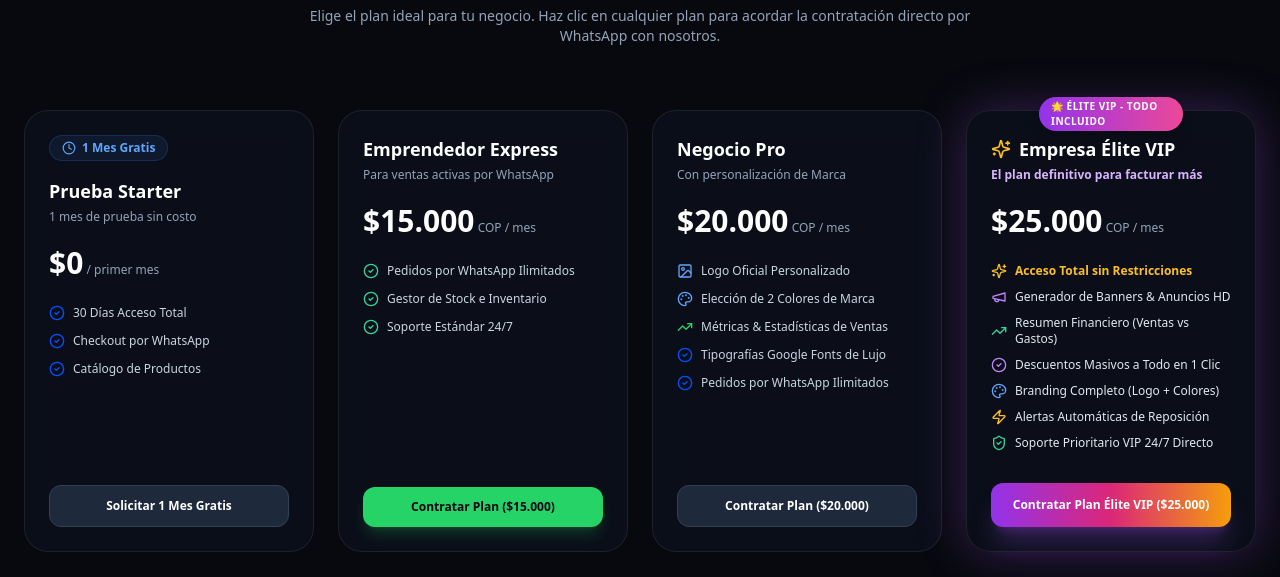
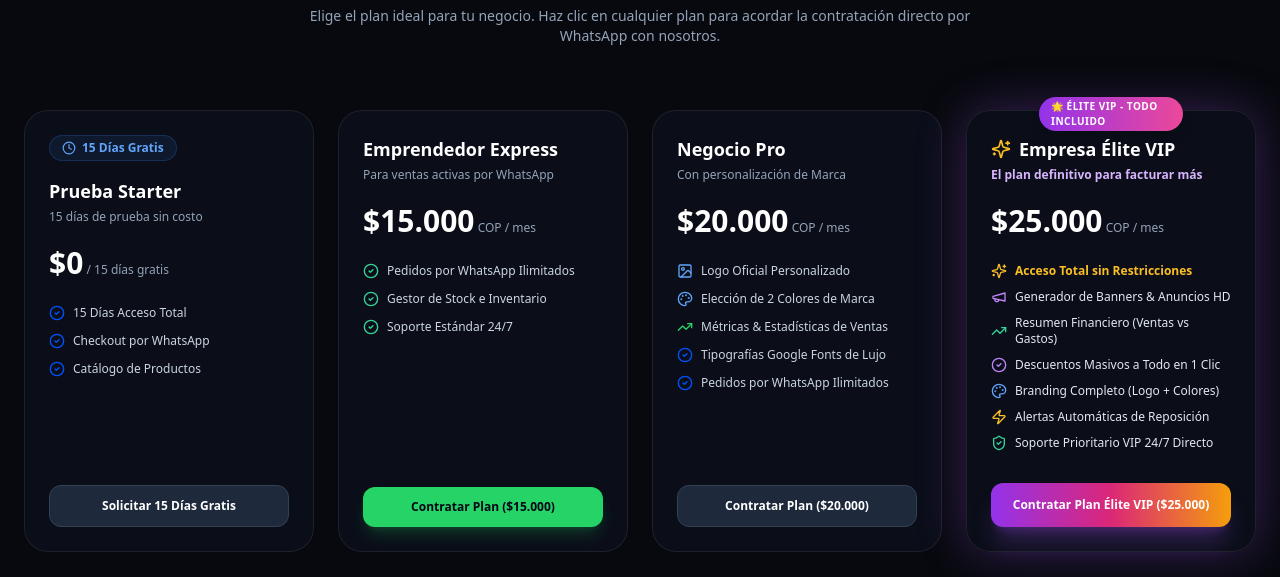
Before and after one commit to CamiloGarcia11/VisionWebProductos, a Next.js app: page / in a window 1280 px wide. Shown: the part 880-1457 px from the top of the page. Built offline with nearby package versions, Linux system fonts and the light colour scheme.

Commit message:
Security: remover placeholder de correo admin en login por seguridad

```diff
--- a/src/app/(admin)/admin/login/page.tsx
+++ b/src/app/(admin)/admin/login/page.tsx
@@ -73,7 +73,7 @@ export default function AdminLoginPage() {
               <input
                 type="email"
                 required
-                placeholder="admin@visionweb.com"
+                placeholder="Correo electrónico..."
                 value={email}
                 onChange={(e) => setEmail(e.target.value)}
                 className="w-full bg-slate-950 border border-slate-800 rounded-xl pl-10 pr-4 py-2.5 text-sm text-white placeholder:text-slate-600 focus:outline-none focus:border-[#0052FF]"
--- a/src/app/(admin)/admin/page.tsx
+++ b/src/app/(admin)/admin/page.tsx
@@ -512,7 +512,7 @@ export default function SuperAdminDashboard() {
                 className="w-full sm:w-auto bg-slate-950 border border-slate-800 text-xs font-bold text-white rounded-xl px-3 py-2 focus:outline-none focus:border-[#0052FF]"
               >
                 <option value="ALL">Todos los Planes</option>
-                <option value="FREE">Prueba Starter (1 Mes Gratis)</option>
+                <option value="FREE_TRIAL">Prueba Gratis (15 Días)</option>
                 <option value="BASICO">Emprendedor Express ($15.000)</option>
                 <option value="PRO">Negocio Pro ($20.000)</option>
                 <option value="EMPRESA">Empresa Élite VIP ($25.000)</option>
@@ -827,7 +827,7 @@ export default function SuperAdminDashboard() {
                       />
                       <div>
                         <span className="font-bold text-white flex items-center gap-1.5">
-                          <CreditCard className="h-3.5 w-3.5 text-[#60A5FA]" /> Módulo Pasarela Directa (Wompi / Mercado Pago)
+                          <CreditCard className="h-3.5 w-3.5 text-[#60A5FA]" /> Módulo Pasarela Directa (Cobro Electrónico en Línea)
                         </span>
                         <p className="text-[11px] text-slate-500">Permite configurar llaves de cobro en línea en planes $25k</p>
                       </div>
@@ -1040,7 +1040,7 @@ export default function SuperAdminDashboard() {
                       onChange={(e) => setNewUserData({ ...newUserData, plan: e.target.value })}
                       className="w-full bg-slate-950 border border-slate-800 rounded-xl px-3 py-2 text-xs text-white focus:outline-none focus:border-[#0052FF]"
                     >
-                      <option value="FREE">Prueba Starter (1 Mes Gratis)</option>
+                      <option value="FREE_TRIAL">Prueba Gratis (15 Días - $0 COP)</option>
                       <option value="BASICO">Emprendedor Express ($15.000)</option>
                       <option value="PRO">Negocio Pro ($20.000)</option>
                       <option value="EMPRESA">Empresa Élite VIP ($25.000)</option>
--- a/src/app/(dashboard)/dashboard/page.tsx
+++ b/src/app/(dashboard)/dashboard/page.tsx
@@ -1866,8 +1866,8 @@ function PlanTutorialModal({
       {
         icon: <CreditCard className="h-8 w-8 text-[#60A5FA]" />,
         tag: "2. COBROS EN LÍNEA",
-        heading: "Pasarelas Directas (Wompi / MercadoPago)",
-        desc: "Configura tus llaves API de Wompi o MercadoPago para que tus clientes paguen con tarjetas de crédito, PSE y Nequi en tiempo real.",
+        heading: "Pasarelas de Pago Directas",
+        desc: "Habilita la recepción de pagos automáticos con tarjetas de crédito, PSE y Nequi en tiempo real para tu tienda.",
       },
       {
         icon: <Megaphone className="h-8 w-8 text-purple-400" />,
--- a/src/app/[store_slug]/checkout/page.tsx
+++ b/src/app/[store_slug]/checkout/page.tsx
@@ -216,16 +216,16 @@ export default function CheckoutPage({ params }: { params: { store_slug: string
                     {paymentMode === "GATEWAY" && <CheckCircle2 className="h-5 w-5 text-blue-600" />}
                   </div>
                   <h3 className="font-bold text-sm text-slate-900">Pasarela Directa</h3>
-                  <p className="text-xs text-slate-500 mt-1">Paga en línea seguro con PSE, Tarjeta o Wompi / Mercado Pago.</p>
+                  <p className="text-xs text-slate-500 mt-1">Paga en línea seguro con Tarjeta o PSE.</p>
                 </button>
               </div>
 
-              {/* Dynamic CTA Button */}
+              <div className="pt-4 border-t border-slate-200">
                 {paymentMode === "WHATSAPP" ? (
                   <button
                     type="button"
                     onClick={handleWhatsAppCheckout}
-                  className="w-full bg-[#25D366] hover:bg-[#128C7E] text-white font-bold py-3.5 rounded-xl transition flex items-center justify-center gap-2 text-base shadow-md"
+                    className="w-full bg-[#25D366] hover:bg-[#20bd5a] text-slate-950 font-black py-3.5 rounded-xl transition flex items-center justify-center gap-2 text-base shadow-lg shadow-[#25D366]/20"
                   >
                     <MessageSquare className="h-5 w-5" /> Enviar Pedido a WhatsApp
                   </button>
@@ -236,9 +236,10 @@ export default function CheckoutPage({ params }: { params: { store_slug: string
                     disabled={isProcessing}
                     className="w-full bg-blue-600 hover:bg-blue-500 text-white font-bold py-3.5 rounded-xl transition flex items-center justify-center gap-2 text-base shadow-md disabled:opacity-50"
                   >
-                  <CreditCard className="h-5 w-5" /> {isProcessing ? "Procesando Pago..." : "Pagar con Wompi / Mercado Pago"}
+                    <CreditCard className="h-5 w-5" /> {isProcessing ? "Procesando Pago..." : "Pagar en Línea Directo (PSE / Tarjeta)"}
                   </button>
                 )}
+              </div>
             </div>
           </div>
 
--- a/src/app/page.tsx
+++ b/src/app/page.tsx
@@ -99,7 +99,7 @@ export default function LandingPage() {
             {/* Hero Left Content */}
             <div className="lg:col-span-7 text-center lg:text-left">
               <div className="inline-flex items-center gap-2 rounded-full border border-[#0052FF]/40 bg-[#0052FF]/10 px-4 py-1.5 text-xs font-bold text-[#60A5FA] mb-6 backdrop-blur-md shadow-[0_0_15px_rgba(0,82,255,0.2)]">
-                <Sparkles className="h-4 w-4 text-[#0052FF]" /> Prueba Gratis de 1 Mes en Todos los Registros
+                <Sparkles className="h-4 w-4 text-[#0052FF]" /> Prueba Gratis de 15 Días en Todos los Registros
               </div>
 
               <h1 className="text-4xl sm:text-6xl font-black tracking-tight text-white leading-[1.1] mb-6">
@@ -118,7 +118,7 @@ export default function LandingPage() {
                   href="/register?plan=FREE_TRIAL"
                   className="glow-button w-full sm:w-auto inline-flex items-center justify-center gap-3 rounded-2xl px-8 py-4 text-base font-extrabold text-white shadow-xl"
                 >
-                  Activar 1 Mes Gratis <ArrowRight className="h-5 w-5" />
+                  Activar 15 Días Gratis <ArrowRight className="h-5 w-5" />
                 </Link>
                 <Link
                   href="/demo"
@@ -192,20 +192,20 @@ export default function LandingPage() {
 
           <div className="grid grid-cols-1 md:grid-cols-2 lg:grid-cols-4 gap-6">
 
-            {/* Plan 1: Gratis 1 Mes */}
+            {/* Plan 1: Gratis 15 Días */}
             <div className="glass-panel glass-panel-hover rounded-3xl p-6 flex flex-col justify-between relative border border-slate-800">
               <div>
                 <div className="inline-flex items-center gap-1.5 rounded-full bg-blue-500/10 px-3 py-1 text-xs font-bold text-[#60A5FA] mb-4 border border-blue-500/20">
-                  <Clock className="h-3.5 w-3.5" /> 1 Mes Gratis
+                  <Clock className="h-3.5 w-3.5" /> 15 Días Gratis
                 </div>
                 <h3 className="text-lg font-bold text-white">Prueba Starter</h3>
-                <p className="text-xs text-slate-400 mt-1">1 mes de prueba sin costo</p>
+                <p className="text-xs text-slate-400 mt-1">15 días de prueba sin costo</p>
                 <div className="mt-5">
                   <span className="text-3xl font-black text-white">$0</span>
-                  <span className="text-slate-400 text-xs"> / primer mes</span>
+                  <span className="text-slate-400 text-xs"> / 15 días gratis</span>
                 </div>
                 <ul className="mt-6 space-y-3 text-xs text-slate-300 font-medium">
-                  <li className="flex items-center gap-2"><CheckCircle2 className="h-4 w-4 text-[#0052FF] shrink-0" /> 30 Días Acceso Total</li>
+                  <li className="flex items-center gap-2"><CheckCircle2 className="h-4 w-4 text-[#0052FF] shrink-0" /> 15 Días Acceso Total</li>
                   <li className="flex items-center gap-2"><CheckCircle2 className="h-4 w-4 text-[#0052FF] shrink-0" /> Checkout por WhatsApp</li>
                   <li className="flex items-center gap-2"><CheckCircle2 className="h-4 w-4 text-[#0052FF] shrink-0" /> Catálogo de Productos</li>
                 </ul>
@@ -216,7 +216,7 @@ export default function LandingPage() {
                 rel="noopener noreferrer"
                 className="mt-8 block text-center rounded-xl bg-slate-800 hover:bg-slate-700 py-3 font-bold text-white transition text-xs border border-slate-700"
               >
-                Solicitar 1 Mes Gratis
+                Solicitar 15 Días Gratis
               </a>
             </div>
 
```
Lines whose indentation alone changed are shown as unchanged.
